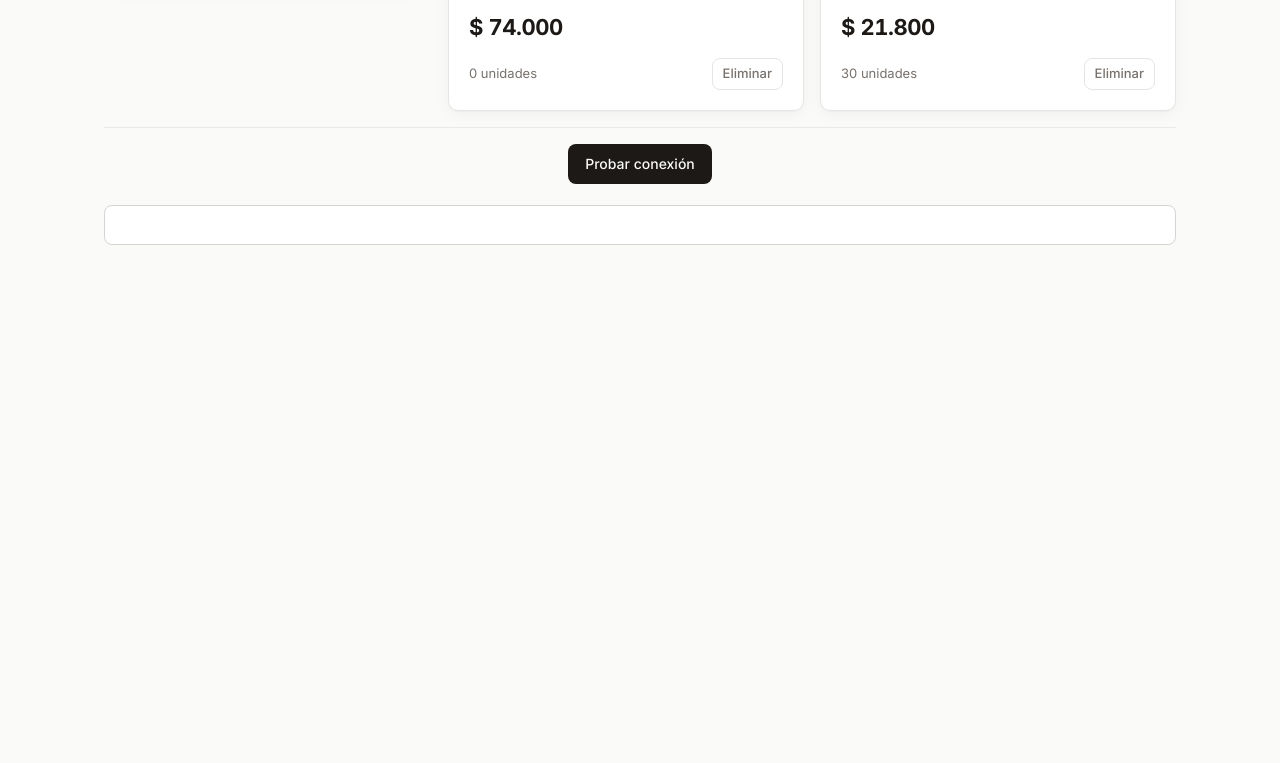
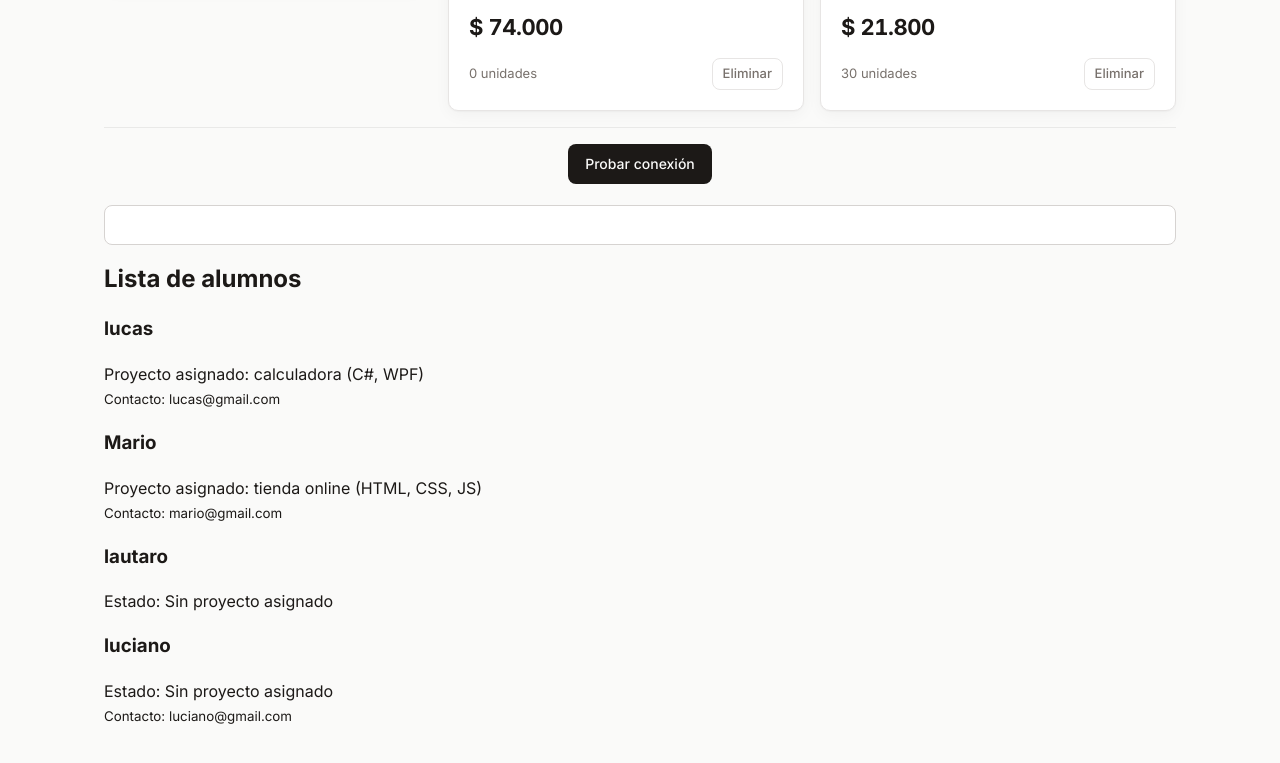
Before and after one commit to ctlabo/catalogo-productos, a website with bundled scripts: page index.html in a window 1280 px wide. Shown: the part 767-1530 px from the top of the page. Before the commit the page ends 1108 px from the top, so only its background shows below. Built offline with nearby package versions, Linux system fonts and the light colour scheme.

Commit message:
actividad 3

```diff
--- a/index.html
+++ b/index.html
@@ -111,6 +111,10 @@
         <input type="text" id="busqueda">
       </div>
     </div>
+    <div class="pruebas">
+      <h2>Lista de alumnos</h2>
+      <div class="lista_alumnos"></div>
+    </div>
   </main>
 
   <!-- Compilá con: npx tsc src/index.ts --outDir dist --target ES2020 -->
--- a/src/index.ts
+++ b/src/index.ts
@@ -246,3 +246,43 @@ const productos_2: Producto2[] = [
 ]
 
 console.log(productos_2)
+
+//actividad 3
+const proyectos: Proyecto[] = [
+  { id: 1, nombre: "calculadora", tecnologias: ["C#","WPF"] },
+  { id: 2, nombre: "tienda online", tecnologias: ["HTML", "CSS", "JS"]}
+]
+
+const alumnos: Alumno[] = [
+  { id: 1, nombre: "lucas", email: "lucas@gmail.com", proyecto: proyectos[0] },
+  { id: 2, nombre: "Mario", email: "mario@gmail.com", proyecto: proyectos[1] },
+  { id: 3, nombre: "lautaro", proyecto: null },
+  { id: 4, nombre: "luciano", email: "luciano@gmail.com", proyecto: null }
+]
+
+const listaAlumnos = document.querySelector(".lista_alumnos");
+
+if (listaAlumnos) {
+  alumnos.forEach((alum) => {
+    const tarjeta = document.createElement("article");
+    const nombreElemento = document.createElement("h3");
+    nombreElemento.textContent = alum.nombre;
+
+    const proyectoElemento = document.createElement("p");
+    if (alum.proyecto) {
+      proyectoElemento.textContent = `Proyecto asignado: ${alum.proyecto.nombre} (${alum.proyecto.tecnologias.join(", ")})`;
+    } else {
+      proyectoElemento.textContent = "Estado: Sin proyecto asignado";
+    }
+    tarjeta.appendChild(nombreElemento);
+    tarjeta.appendChild(proyectoElemento);
+
+    if (alum.email) {
+      const emailElemento = document.createElement("small");
+      emailElemento.textContent = `Contacto: ${alum.email}`;
+      tarjeta.appendChild(emailElemento);
+    }
+
+    listaAlumnos.appendChild(tarjeta);
+  });
+}
```
Also changed, not shown: src/lib/interfaces.ts (+13 -0 lines).
